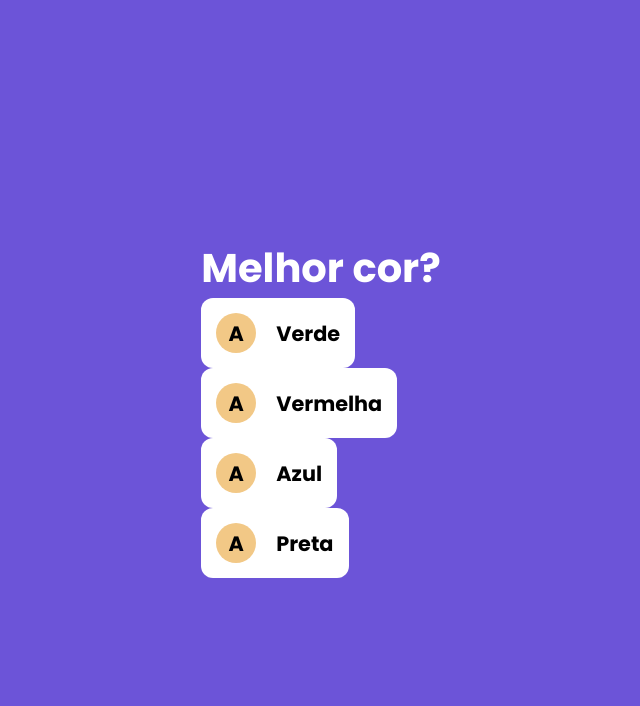
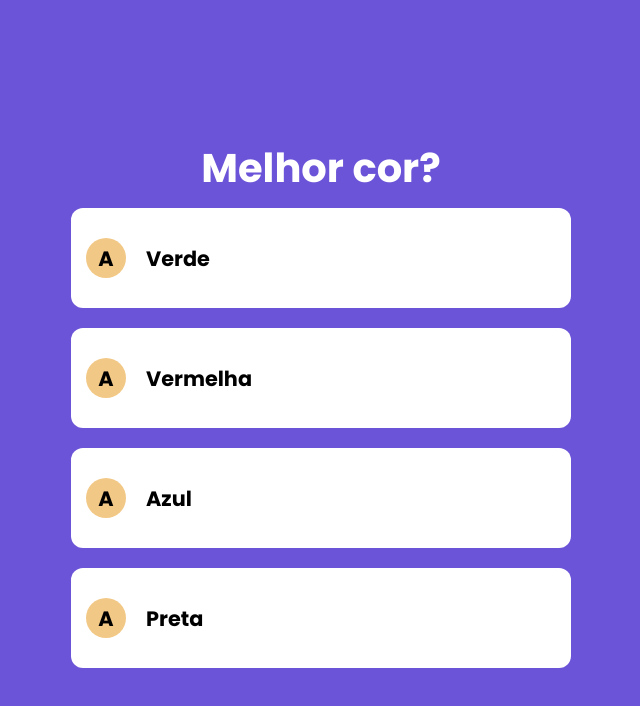
Before and after one commit to DevDaniloFerrari/Quizer, a Next.js app: page / in a window 1280 px wide. Shown: the top 706 px of the page, without its empty margins (319-959 px from the left). Built offline with nearby package versions, Linux system fonts and the light colour scheme.

Commit message:
alinhando o posicionamento

```diff
--- a/styles/Questao.module.css
+++ b/styles/Questao.module.css
@@ -1,4 +1,5 @@
 .questao {
   display: flex;
   flex-direction: column;
+  align-items: center;
 }
--- a/styles/Resposta.module.css
+++ b/styles/Resposta.module.css
@@ -1,10 +1,23 @@
 .resposta {
   display: flex;
+  min-width: 500px;
+  width: 80%;
+  height: 100px;
+  margin: 10px;
+}
+
+.conteudoResposta {
+  position: relative;
+  display: flex;
+  flex: 1;
 }
 
 .frente,
 .verso {
+  position: absolute;
   display: flex;
+  height: 100%;
+  width: 100%;
 }
 
 .frente {
```
